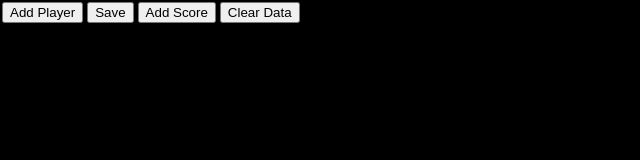
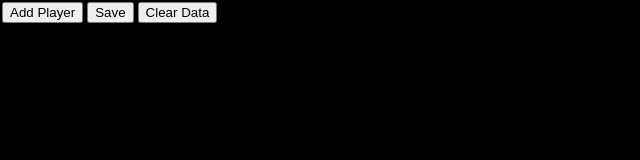
Before and after one commit to aNixxom/Jeopardy-table-test, a plain HTML site: page index.html in a window 1280 px wide. Shown: the whole page, without its empty margins (0-640 px from the left). Drawn offline with Linux system fonts and the light colour scheme.

Commit message:
Removed "Add Score" button

```diff
--- a/index.html
+++ b/index.html
@@ -10,7 +10,6 @@
 <body>
     <button id="click">Add Player</button>
     <button id="save">Save</button>
-    <button id="score">Add Score</button>
     <button id="delete">Clear Data</button>
     <p id="v"></p>
     <p id="s"></p>
```
